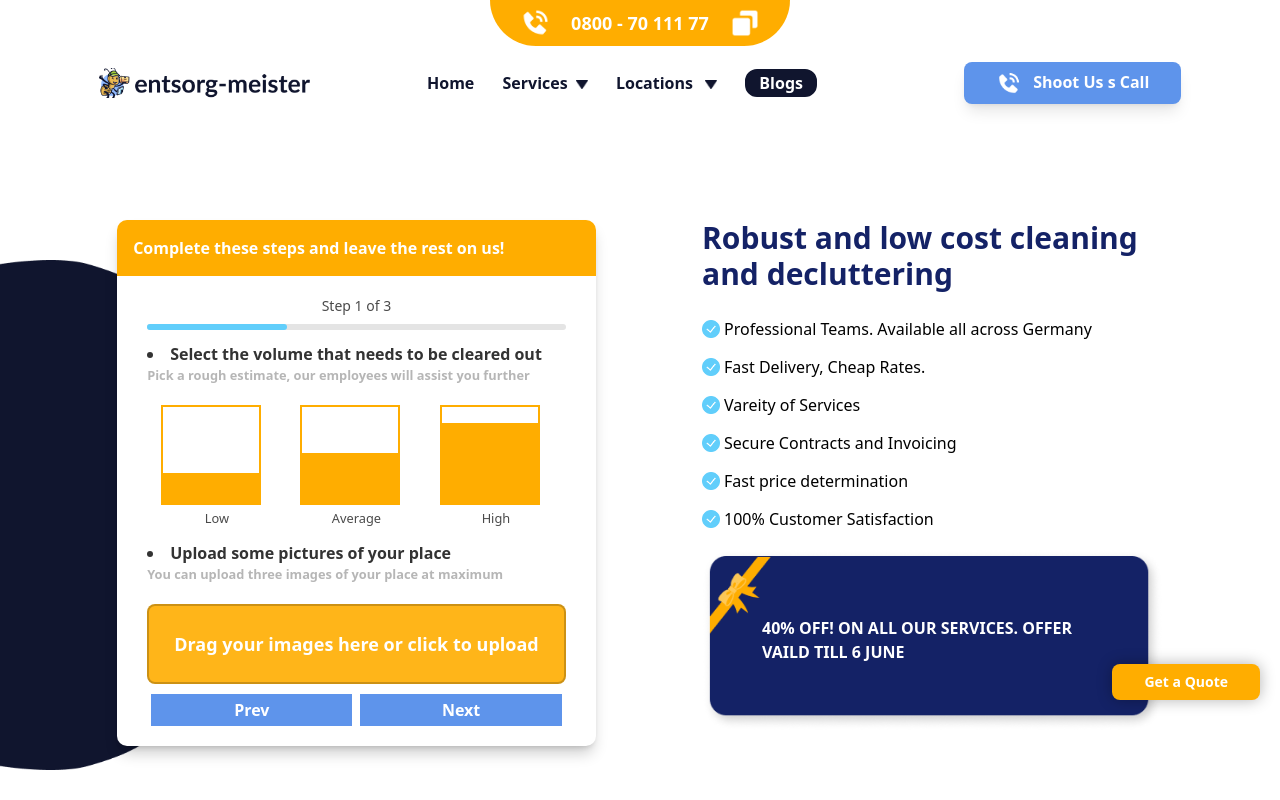
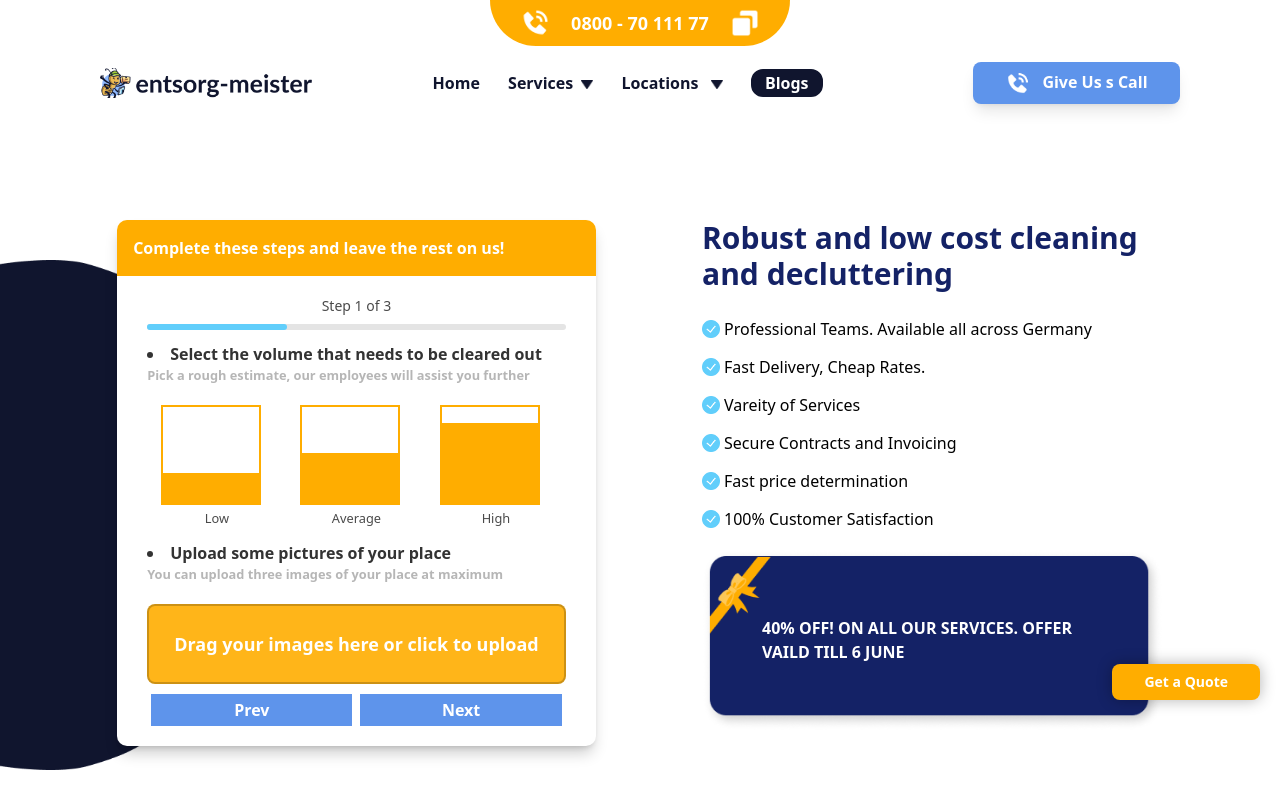
Before and after one commit to Valium-stash-on-Floor13/declutter, a React (Create React App) app: page / in a window 1280 px wide. Shown: the top 800 px of the page. Built offline with nearby package versions, Linux system fonts and the light colour scheme.

Commit message:
updating call btn

```diff
--- a/src/Header.js
+++ b/src/Header.js
@@ -16,7 +16,7 @@ const Header = () => {
 
   <div className="max-w-7xl mx-auto navbar py-4 px-10 flex justify-around items-center">
 
-    <img className="h-[30px]" src="./images/logo.png" alt="" />
+     <Link to="/"> <img className="h-[30px]" src="./images/logo.png" alt="" /></Link>
     <ul className="flex list-none text-base justify-between items-center semibold w-[420px]">
 
       <li className="transition-all hover:text-[#FFAD00] text-[#10152E] cursor-pointer mr-[28px] font-semibold"><Link to="/">Home</Link></li>
@@ -53,7 +53,7 @@ const Header = () => {
       <li className="transition-all mr-[30px] bg-[#10152E] py-0 border-solid border-2 px-3 font-semibold border-[#10152E] rounded-xl cursor-pointer  text-white hover:text-[#10152E] hover:bg-white "><Link to="/blogs">Blogs</Link></li>
     </ul>
 
-    <button className="transition-all shadow-lg shadow-[#0e59d3]-500/40 hover:shadow-[#5E94EB]/40 hover:bg-[#0e59d3] bg-[#5E94EB] py-2 font-semibold px-8 rounded-lg text-white" ><a href="tel:167676786876786"><img src="./images/phoneicon.png" className="w-[25px] inline mr-3"  alt="" />Shoot Us s Call</a></button>
+    <button className="transition-all shadow-lg shadow-[#0e59d3]-500/40 hover:shadow-[#5E94EB]/40 hover:bg-[#0e59d3] bg-[#5E94EB] py-2 font-semibold px-8 rounded-lg text-white" ><a href="tel:167676786876786"><img src="./images/phoneicon.png" className="w-[25px] inline mr-3"  alt="" />Give Us s Call</a></button>
   </div>
 
 </nav>
```
